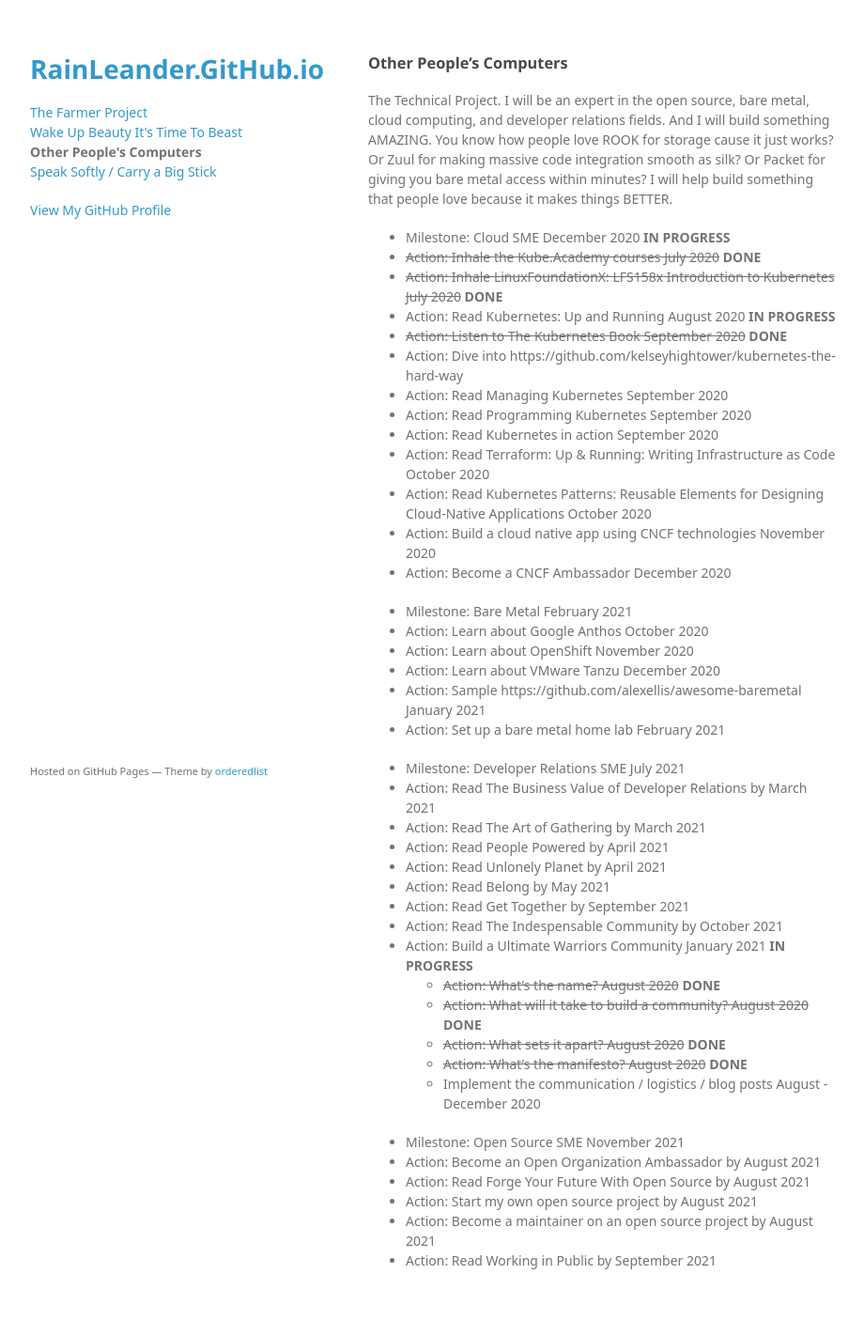
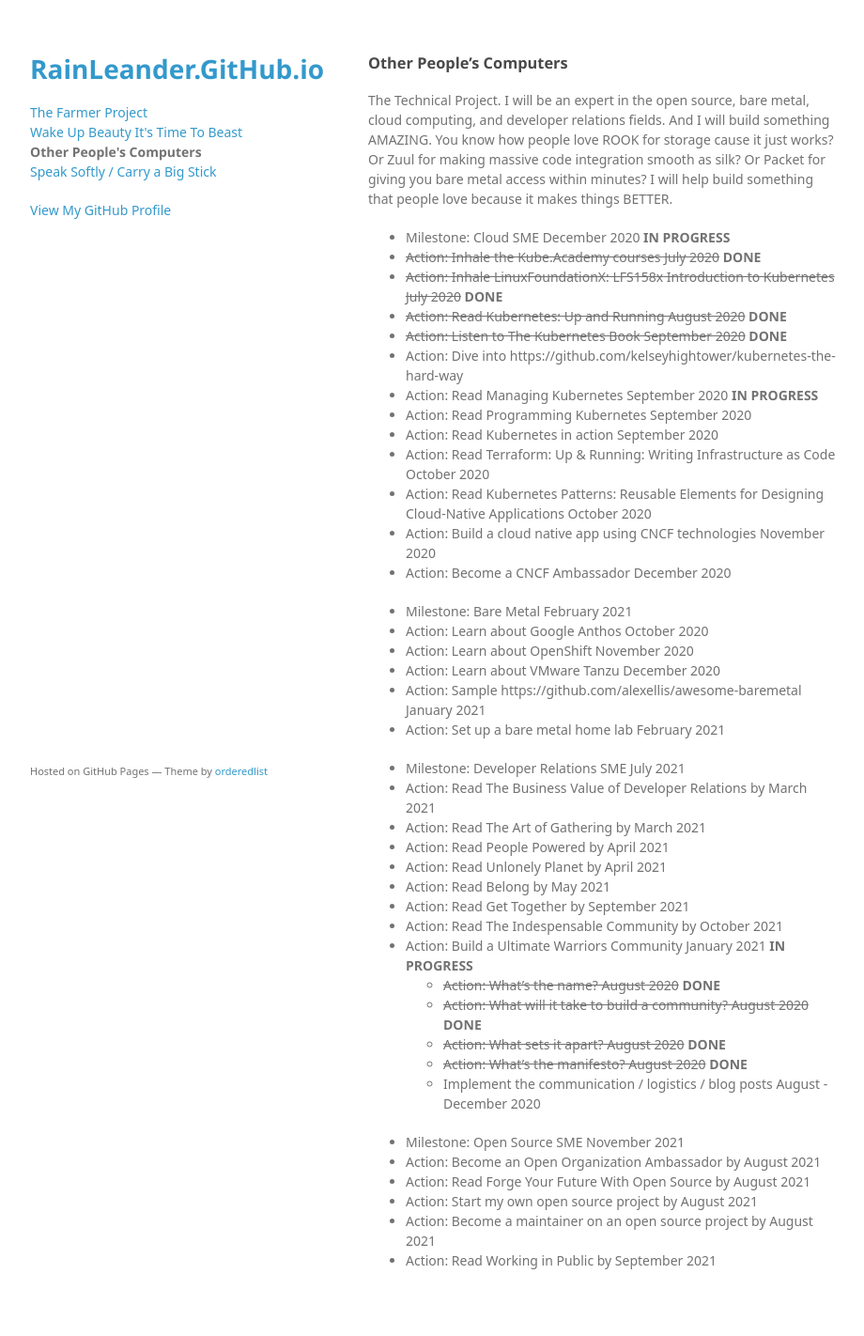
Before and after one commit to rainleander/rainleander.github.io, a Jekyll site: the page other-peoples-computers.html, which Jekyll copies as it is, in a window 1280 px wide. Shown: the whole page at 94% size, without its empty margins (178-1098 px from the left). Built offline with Jekyll 4.4.1, drawn with Linux system fonts in a browser that asks for light colours; some web fonts are replaced.

Commit message:
Update other-peoples-computers.html

```diff
--- a/other-peoples-computers.html
+++ b/other-peoples-computers.html
@@ -32,10 +32,10 @@
         <p><ul><li>Milestone: Cloud SME December 2020 <b>IN PROGRESS</b></li>
         <li><del>Action: Inhale the Kube.Academy courses July 2020</del> <b>DONE</b></li>
         <li><del>Action: Inhale LinuxFoundationX: LFS158x Introduction to Kubernetes July 2020</del> <b>DONE</b></li>
-        <li>Action: Read Kubernetes: Up and Running August 2020 <b>IN PROGRESS</b></li>
+        <li><del>Action: Read Kubernetes: Up and Running August 2020</del> <b>DONE</b></li>
         <li><del>Action: Listen to The Kubernetes Book September 2020</del> <b>DONE</b></li>
         <li>Action: Dive into https://github.com/kelseyhightower/kubernetes-the-hard-way</li>
-        <li>Action: Read Managing Kubernetes September 2020</li>
+        <li>Action: Read Managing Kubernetes September 2020  <b>IN PROGRESS</b></li>
         <li>Action: Read Programming Kubernetes September 2020</li>
         <li>Action: Read Kubernetes in action September 2020</li>
         <li>Action: Read Terraform: Up & Running: Writing Infrastructure as Code October 2020</li>
```
